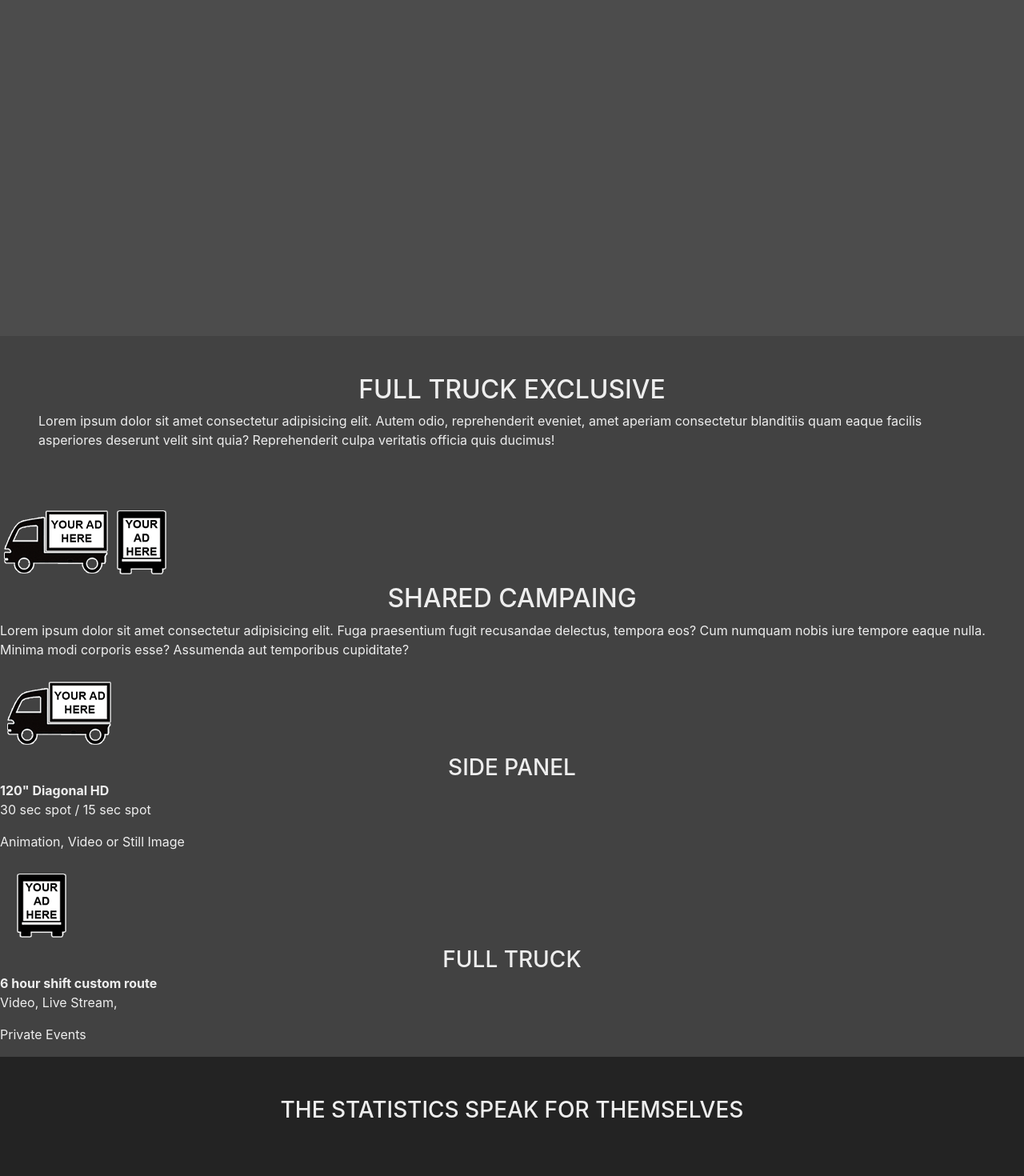
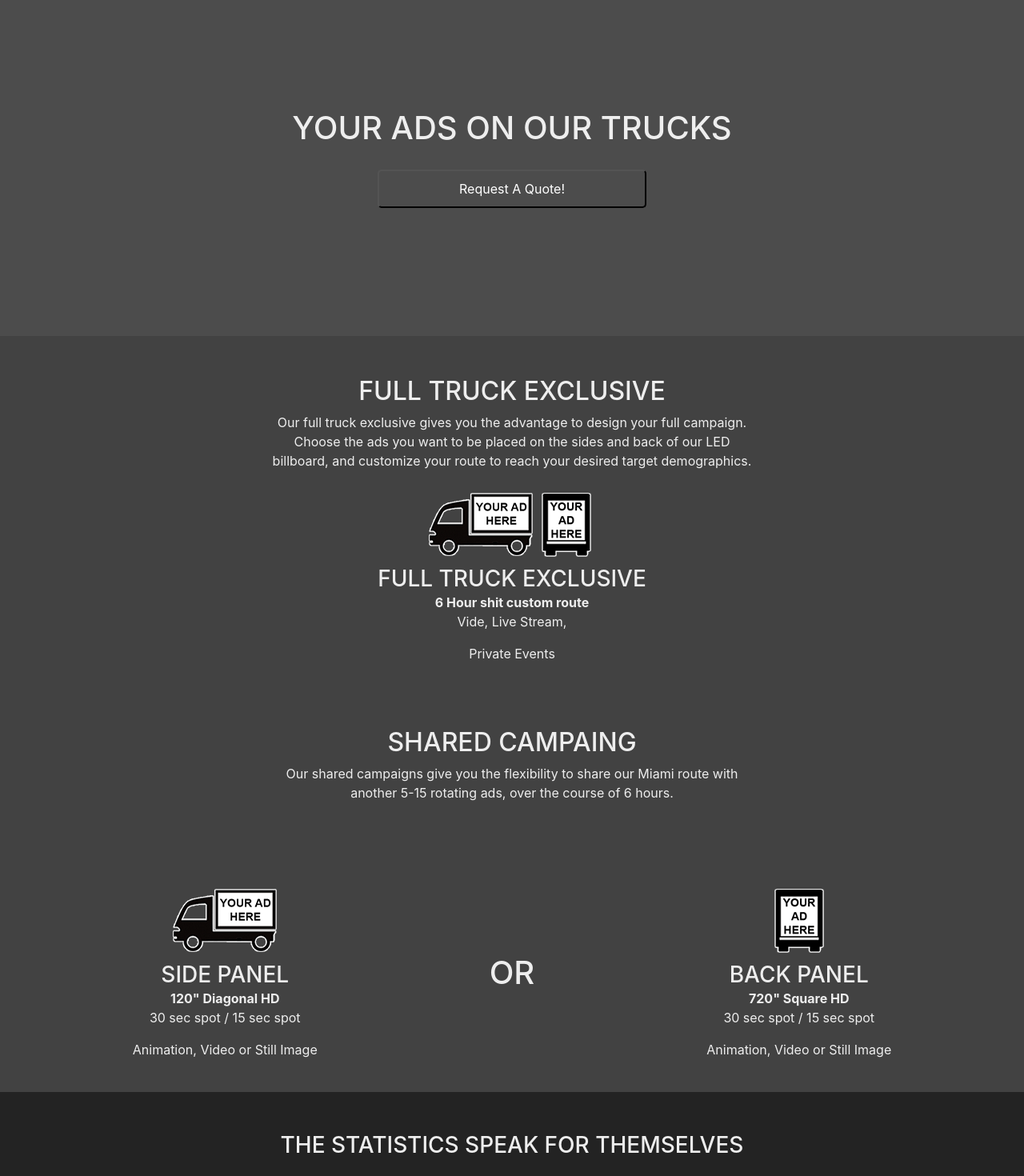
Before and after one commit to jonathans199/ledtruckmedia.com, a Vue app: page / in a window 1280 px wide. Shown: the part 380-1850 px from the top of the page at 80% size. Built offline with nearby package versions, Linux system fonts and the light colour scheme; what vue-toasted would draw is missing.

Commit message:
first version

```diff
--- a/src/components/Home.vue
+++ b/src/components/Home.vue
@@ -4,6 +4,7 @@
     <div class="video__overlay"></div>
     <div class="video__container">
       <video-bg :sources="['/video.mp4']" class="d-none d-md-block d-xs-none"></video-bg>
+      <video-bg :sources="['/responsive.mp4']" class="d-block d-sm-none" ></video-bg>
     </div>
     <div class="header">
       <div class="header__menu-left">
@@ -22,46 +23,56 @@
       </div>
     </div>
 
-    <!-- <b-container class="boxes-3 col-12">
+
+    <div class="header-mobile">
+      <div class="row text-center">
+        <div class="col-12">
+          <a href="/home">
+            <img class="header__logo " src="../assets/img/ltm_dark.png" alt="">
+          </a>
+        </div>
+        <div class="col-12">
+          <a href="tel:917-224-3336">917-224-3336</a>&nbsp;
+          <a class="fab fa-facebook-square" href="https://www.facebook.com/LED-Truck-Media-1575325705912466/" target="_blank"></a>&nbsp;
+          <a class="fab fa-instagram" href="https://www.instagram.com/ledtruckmedia/" target="_blank"></a>&nbsp;
+          <a class="fab fa-youtube" href="https://www.youtube.com/channel/UCqviwhdR9IIxiOHTpalhhLw" target="_blank"></a>
+        </div>
+      </div>
+    </div>
+
+    <b-container class="boxes-3 col-12">
       <b-row>
-        <b-col class="3-boxes__left text-center">
-          <img class="boxes-3__truck-side" src="../assets/img/side-truck-add.png" alt="">
-          <h3>SIDE PANEL</h3>
-          <strong> 120" Diagonal HD </strong>
-          <p>30 sec spot / 15 sec spot</p>
-          <p>Animation, Video or Still Image </p>
-          <b-button variant="outline-success" href="#"> Buy Ad now</b-button>
+
+        <b-col class="text-center">
+          <h1>YOUR ADS ON OUR TRUCKS</h1>
+          <button class="home__button" v-on:click="goToByScroll(10)" >Request A Quote!</button>
         </b-col>
-        <b-col class="3-boxes__middle text-center">
-          <img class="boxes-3__truck-back" src="../assets/img/back-truck-add.png" alt="">
-          <h3>BACK PANEL</h3>
-          <strong>720" Square HD </strong>
-          <p>30 sec spot / 15 sec spot </p>
-          <p>Animation or Still Image </p>
-          <b-button variant="outline-success" href="#"> Contact us</b-button>
-        </b-col>
-        <b-col class="3-boxes__right text-center">
-          <img class="boxes-3__truck-full" src="../assets/img/frontside-truck-add.png" alt="">
-          <h3>FULL TRUCK</h3>
-          <strong>6 hour shift custom route </strong>
-          <p>Video, Live Stream, </p>
-          <p>Private Events </p>
-          <b-button variant="outline-success" href="#"> Start Today</b-button>
-        </b-col>
+
       </b-row>
-    </b-container> -->
+    </b-container>
 
   </section>
 
-  <section class="trucks__section">
-    <div class="trucks___section--fulltruck px-5 my-5">
+  <section class="trucks__section ">
+    <div class="container-fluid">
+      <div class="trucks___section--fulltruck text-center">
         <h2 class="fulltruck">FULL TRUCK EXCLUSIVE</h2>
-      <p>Lorem ipsum dolor sit amet consectetur adipisicing elit. Autem odio, reprehenderit eveniet, amet aperiam consectetur blanditiis quam eaque facilis asperiores deserunt velit sint quia? Reprehenderit culpa veritatis officia quis ducimus!</p>
+        <div class="col-12 d-flex justify-content-center">
+          <p style="width:600px">Our full truck exclusive gives you the advantage to design your full campaign. Choose the ads you want to be placed on the sides and back of our LED billboard, and customize your route to reach your desired target demographics.</p>
         </div>
-    <div class="trucks__section--otheroptions">
         <img class="boxes-3__truck-full" src="../assets/img/frontside-truck-add.png" alt="">
-      <h2 class="sharedcampaing">SHARED CAMPAING</h2>
-      <p>Lorem ipsum dolor sit amet consectetur adipisicing elit. Fuga praesentium fugit recusandae delectus, tempora eos? Cum numquam nobis iure tempore eaque nulla. Minima modi corporis esse? Assumenda aut temporibus cupiditate?</p>
+        <h3>FULL TRUCK EXCLUSIVE</h3>
+        <strong>6 Hour shit custom route</strong>
+        <p>Vide, Live Stream,</p>
+        <p>Private Events</p>
+      </div>
+      <div class="trucks__section--otheroptions text-center">
+        <h2 class="fulltruck ">SHARED CAMPAING</h2>
+        <div class="col-12 d-flex justify-content-center">
+          <p style="width:600px">Our shared campaigns give you the flexibility to share our Miami route with another 5-15 rotating ads, over the course of 6 hours.</p>
+        </div>
+        <b-row class="text-center" style="margin-top:80px">
+          <div class="col-12 col-sm-5 col-md-5 col-lg-5">
             <div class="sidepanel">
               <img class="boxes-3__truck-side" src="../assets/img/side-truck-add.png" alt="">
               <h3>SIDE PANEL</h3>
@@ -69,30 +80,39 @@
                 <p>30 sec spot / 15 sec spot</p>
                 <p>Animation, Video or Still Image </p>
             </div>
-      <div class="backpanel">
+          </div>
+          <div class="col-12 col-sm-2 col-md-2 col-lg-2 d-flex align-items-center justify-content-center">
+            <h1>OR</h1>
+          </div>
+          <div class="col-12 col-sm-5 col-md-5 col-lg-5">
+            <div class="sidepanel">
               <img class="boxes-3__truck-back" src="../assets/img/back-truck-add.png" alt="">
-          <h3>FULL TRUCK</h3>
-          <strong>6 hour shift custom route </strong>
-          <p>Video, Live Stream, </p>
-          <p>Private Events </p>
+              <h3>BACK PANEL</h3>
+                <strong> 720" Square HD </strong>
+                <p>30 sec spot / 15 sec spot</p>
+                <p>Animation, Video or Still Image </p>
             </div>
           </div>
+        </b-row>
+      </div>
+    </div>
+
   </section>
 
   <section class="statistics">
-    <b-container col-12>
+    <b-container col-12 class="text-center">
       <b-row>
         <b-col>
           <h3 class="my-4git  statistics__title">THE STATISTICS SPEAK FOR THEMSELVES</h3>
         </b-col>
       </b-row>
       <b-row class="text-center statistics__images">
-        <b-col>
+        <div class="col-12 col-sm-6">
           <img src="../assets/img/statistics_1 copy.png" alt="" style="width:100%;height:auto;">
-        </b-col>
-        <b-col>
+        </div>
+        <div class="col-12 col-sm-6">
           <img src="../assets/img/statistics_2 copy.png" alt="" style="width:100%;height:auto;">
-        </b-col>
+        </div>
       </b-row>
       <b-row class="text-center statistics__contact">
         <button v-on:click="goToByScroll(10)" > COTNACT US TODAY</button>
@@ -286,8 +306,8 @@ export default {
 
 <style scoped>
 
-.video__container {
-
+.trucks__section--otheroptions {
+  margin-top: 80px
 }
 
 .home__top {
@@ -330,6 +350,24 @@ export default {
   align-content: center;
   /* text-align: center; */
 }
+.header-mobile{
+  display: none;
+
+}
+@media (max-width: 576px){
+  .header {
+    display: none
+  }
+  .header-mobile {
+    position: absolute;
+    top: 1rem;
+    z-index: 3;
+    display: flex;
+    /* flex-direction: row; */
+    justify-content: center;
+    align-content: center;
+  }
+}
 
 .header__logo-box {
 
@@ -345,6 +383,8 @@ export default {
 }
 
 .trucks__section {
+  padding: 25px;
+  padding-top: 50px;
   display: flex;
   flex-direction: column;
   height: 100%;
@@ -360,10 +400,20 @@ export default {
 .boxes-3 {
   z-index: 4;
   position: absolute;
-  bottom: 3rem;
+  bottom: 10rem;
   color: #eee;
 }
 
+.home__button  {
+  margin-top: 20px;
+  color: white;
+  border-radius: 5px;
+  background-color: transparent;
+  padding: 10px;
+  padding-right: 100px;
+  padding-left: 100px;
+  cursor: pointer;
+}
 .btn {
   border-color: white;
   border-radius: 1px;
@@ -384,7 +434,7 @@ export default {
 /* Statistics section  */
 
 .statistics {
-  height: 50rem;
+  /* height: 50rem; */
   padding: 25px;
   padding-top: 50px;
   background-color: #232323;
```
Lines whose indentation alone changed are shown as unchanged.
